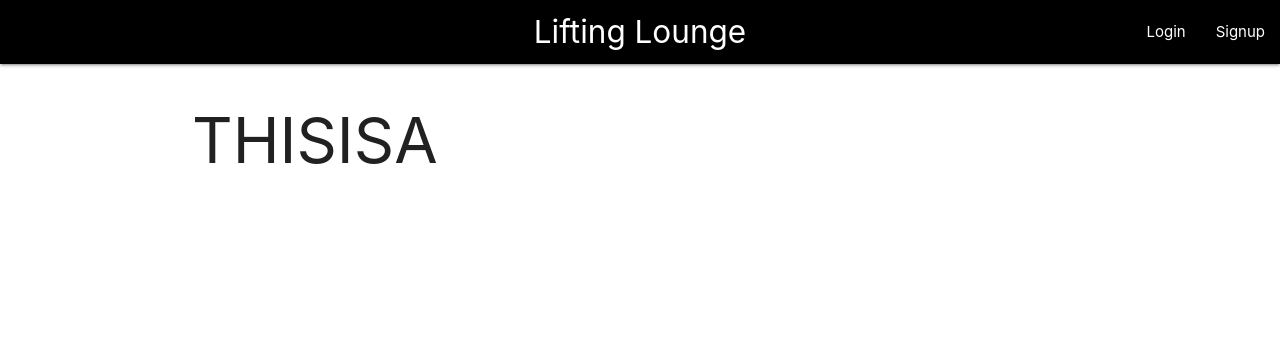
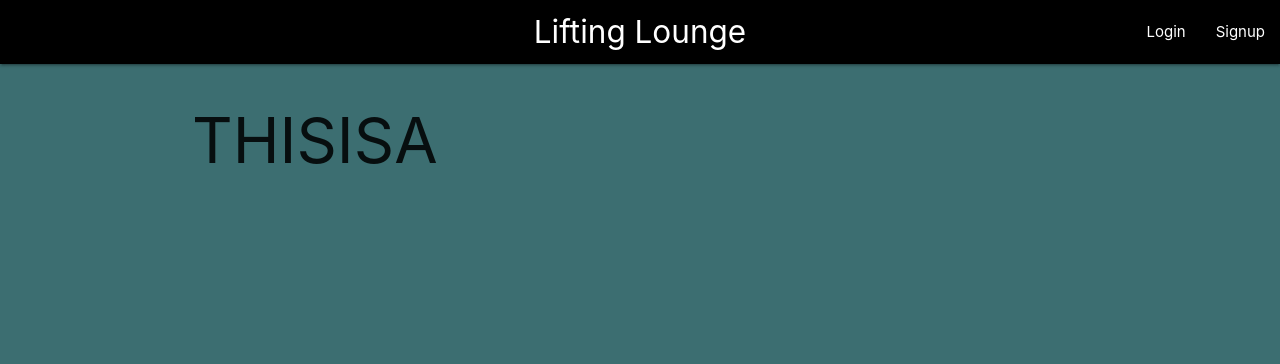
Before and after one commit to Lifting-Lounge/Lifting-Lounge, a Flask app: page / in a window 1280 px wide. Shown: the top 364 px of the page. Run offline with Flask 3, Linux system fonts and the light colour scheme.

Commit message:
Update layout.html

```diff
--- a/App/templates/layout.html
+++ b/App/templates/layout.html
@@ -13,6 +13,7 @@
 
   </head>
   <body>
+    <body style="background-color:#3C6E71;"></body>
     <nav class="black">
       <div class="nav-wrapper">
         <a href="#!" class="brand-logo center">{% block page %}{% endblock %}</a>
```
